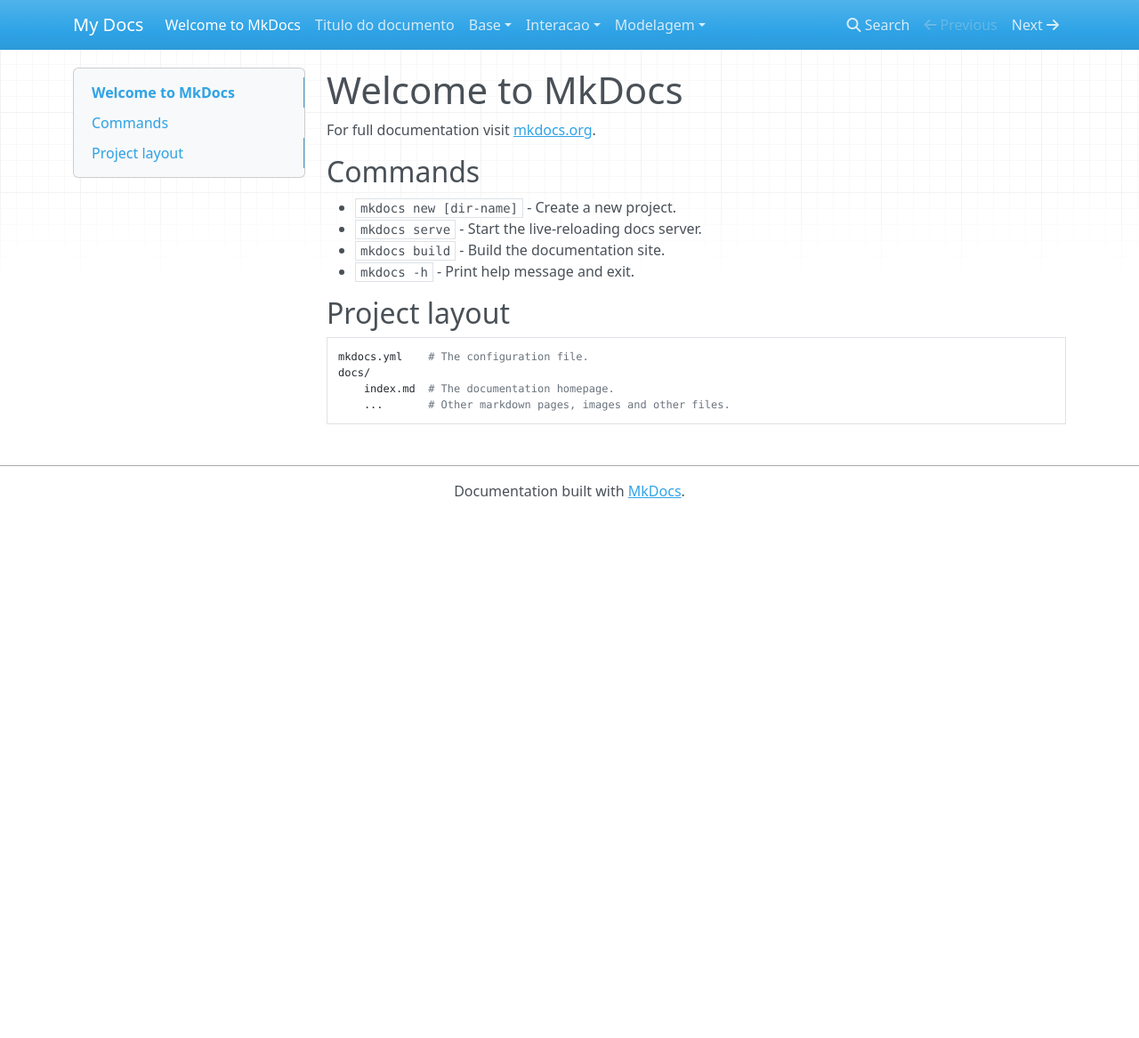
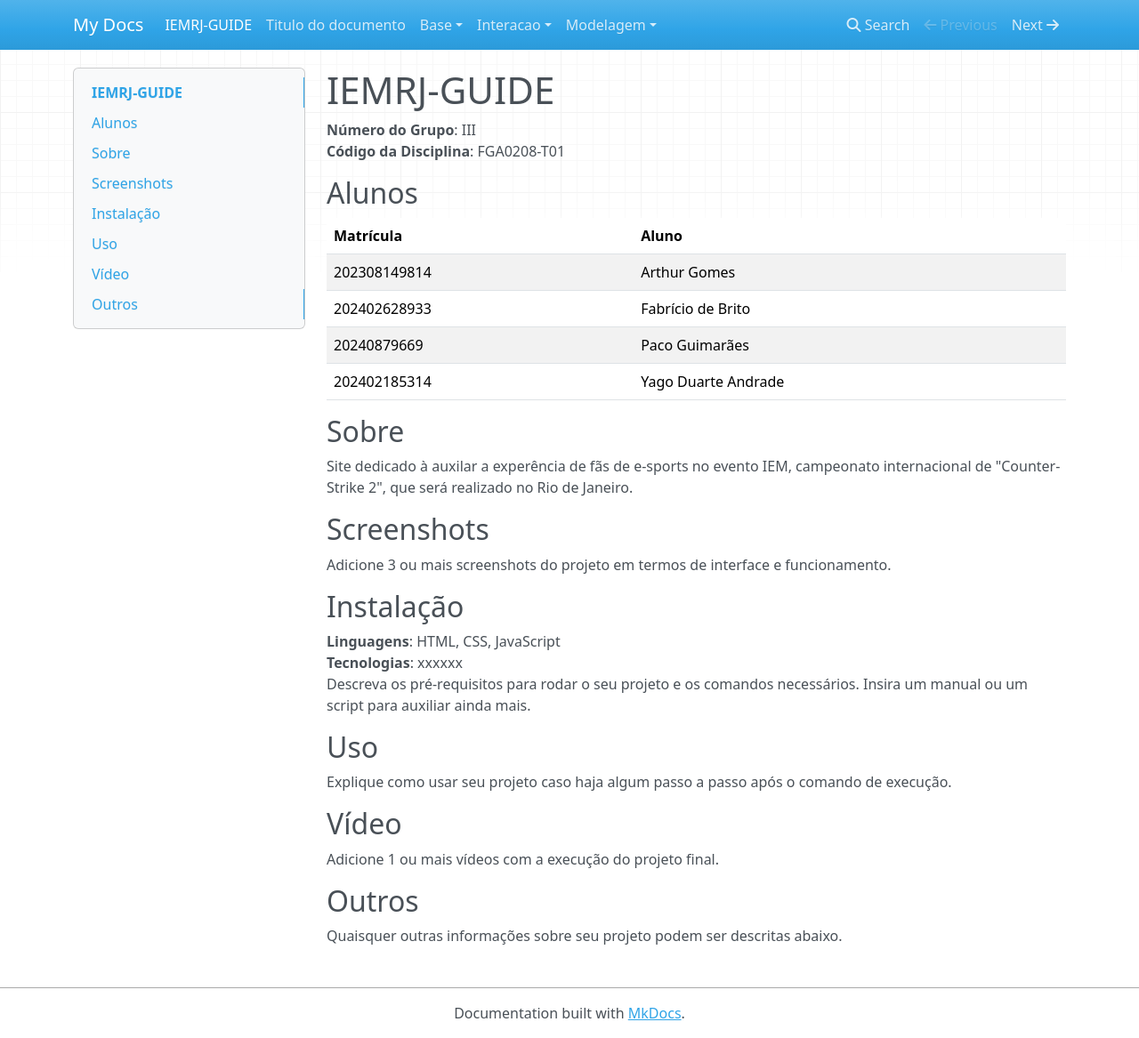
Before and after one commit to Projetos-de-Extensao/PFE_24.2_8001_III_IEMRJ-GUIDE, an MkDocs documentation site: the page built from docs/index.md, in a window 1280 px wide and 1167 px high. Shown: the whole window at 89% size. Built offline with MkDocs 1.6.1, drawn with Linux system fonts in a browser that asks for light colours; nearby versions of some CDN libraries.

Commit message:
alteração index

```diff
--- a/docs/index.md
+++ b/docs/index.md
@@ -1,17 +1,35 @@
-# Welcome to MkDocs
+# IEMRJ-GUIDE
 
-For full documentation visit [mkdocs.org](https://www.mkdocs.org).
+**Número do Grupo**: III<br>
+**Código da Disciplina**: FGA0208-T01<br>
 
-## Commands
+## Alunos
+|Matrícula | Aluno |
+| -- | -- |
+| 202308149814  | Arthur Gomes        |
+| 202402628933  | Fabrício de Brito   |
+| 20240879669   |  Paco Guimarães |
+| 202402185314  |  Yago Duarte Andrade|
 
-* `mkdocs new [dir-name]` - Create a new project.
-* `mkdocs serve` - Start the live-reloading docs server.
-* `mkdocs build` - Build the documentation site.
-* `mkdocs -h` - Print help message and exit.
 
-## Project layout
 
-    mkdocs.yml    # The configuration file.
-    docs/
-        index.md  # The documentation homepage.
-        ...       # Other markdown pages, images and other files.
+## Sobre
+Site dedicado à auxilar a experência de fãs de e-sports no evento IEM, campeonato internacional de "Counter-Strike 2", que será realizado no Rio de Janeiro.
+
+## Screenshots
+Adicione 3 ou mais screenshots do projeto em termos de interface e funcionamento.
+
+## Instalação
+**Linguagens**: HTML, CSS, JavaScript<br>
+**Tecnologias**: xxxxxx<br>
+Descreva os pré-requisitos para rodar o seu projeto e os comandos necessários.
+Insira um manual ou um script para auxiliar ainda mais.
+
+## Uso
+Explique como usar seu projeto caso haja algum passo a passo após o comando de execução.
+
+## Vídeo
+Adicione 1 ou mais vídeos com a execução do projeto final.
+
+## Outros
+Quaisquer outras informações sobre seu projeto podem ser descritas abaixo.
```
